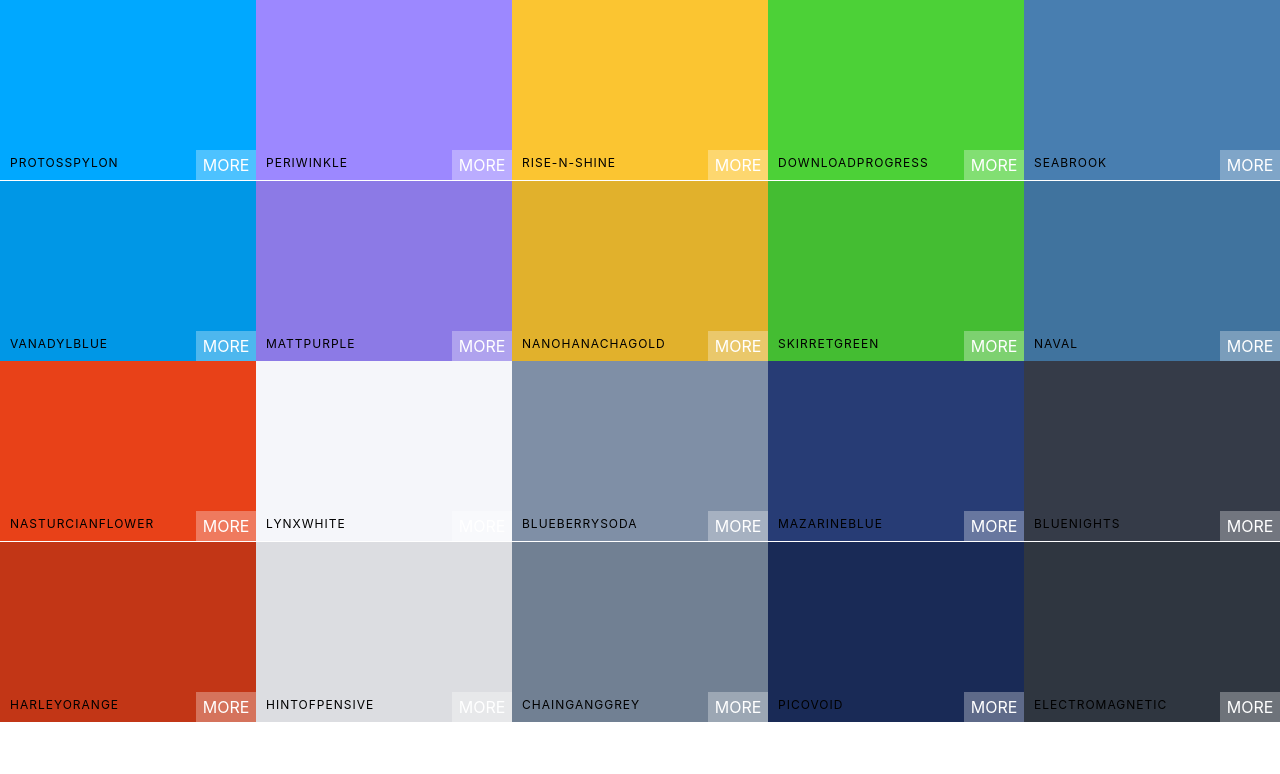
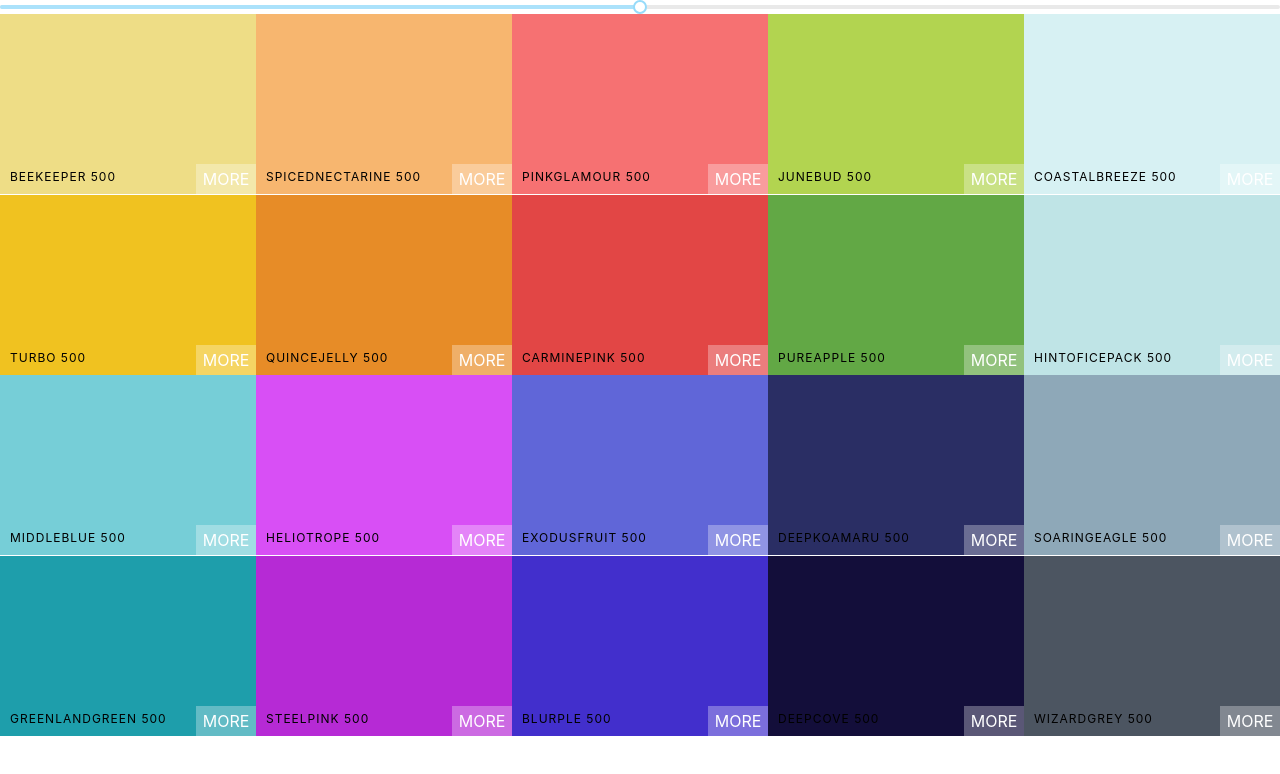
Before and after one commit to fafansin/colors, a React (Create React App) app: page / in a window 1280 px wide. Shown: the top 774 px of the page. Built offline with nearby package versions, Linux system fonts and the light colour scheme.

Commit message:
add unstyled color slider

```diff
--- a/package.json
+++ b/package.json
@@ -7,6 +7,7 @@
     "@testing-library/react": "^9.5.0",
     "@testing-library/user-event": "^7.2.1",
     "chroma-js": "^2.1.0",
+    "rc-slider": "^9.5.1",
     "react": "^16.13.1",
     "react-copy-to-clipboard": "^5.0.2",
     "react-dom": "^16.13.1",
--- a/src/App.js
+++ b/src/App.js
@@ -1,17 +1,14 @@
-import React, {Component} from 'react';
+import React from 'react';
 import Palette from './Palette';
 import seedColors from './seedColors';
 import {generatePalette} from "./colorHelpers";
 
-class App extends Component{
-  render(){
-    console.log(generatePalette(seedColors[1]));
+function App(){
     return (
         <div className="App">
-        <Palette {...seedColors[5]}/>
+            <Palette palette={generatePalette(seedColors[4])}/>
         </div>
     );
-  }
 }
 
 export default App;
--- a/src/Palette.js
+++ b/src/Palette.js
@@ -1,13 +1,32 @@
 import React, {Component} from 'react';
 import ColorBox from './ColorBox';
 import "./Palette.css";
+import Slider from 'rc-slider';
+import 'rc-slider/assets/index.css';
 
 export default class Palette extends Component{
+    constructor(props){
+        super(props);
+        this.state = {level:500};
+        this.changeLevel = this.changeLevel.bind(this);
+    }
+    changeLevel(level){
+        this.setState({level})
+    }
     render(){
         return (
             <div className="Palette">
+                <Slider
+                    defaultValue={this.state.level}
+                    min={100}
+                    max={900}
+                    step={100}
+                    onAfterChange={this.changeLevel}/>
+
                 <div className="Palette-colors">
-                    {this.props.colors.map((color) => (<ColorBox key={color.name} background={color.color} name={color.name} />))}
+                    {this.props.palette.colors[this.state.level].map((color) => (
+                        <ColorBox key={color.name} background={color.hex} name={color.name} />)
+                    )}
                 </div>
             </div>
         )
--- a/src/colorHelpers.js
+++ b/src/colorHelpers.js
@@ -1,5 +1,5 @@
 import chroma from 'chroma-js';
-const levels = [50, 100, 200, 200, 400, 500, 600, 700, 800, 900];
+const levels = [50, 100, 200, 300, 400, 500, 600, 700, 800, 900];
 
 function generatePalette(starterPalette){
     let newPalette = {
@@ -18,7 +18,7 @@ function generatePalette(starterPalette){
         let scale = getScale(color.color, 10).reverse();
         for(let i in scale){
             newPalette.colors[levels[i]].push({
-                name: `{color.name} ${levels[i]}`,
+                name: `${color.name} ${levels[i]}`,
                 id:color.name.toLowerCase().replace(/ /g, "-"),
                 hex:scale[i],
                 rgb: chroma(scale[i]).css(),
```
Also changed, not shown: 1 other file (tests, documents, lock files or other folders).
